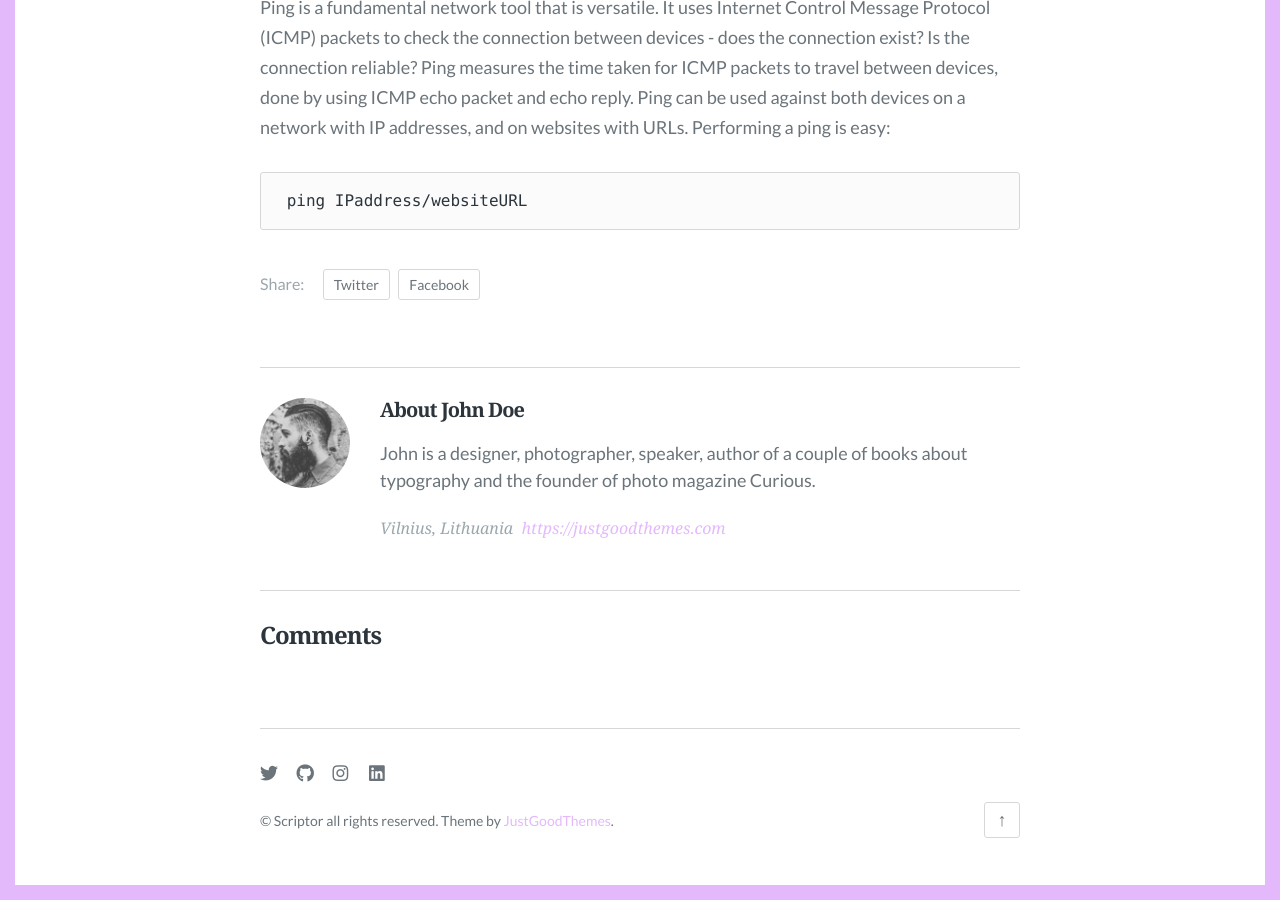
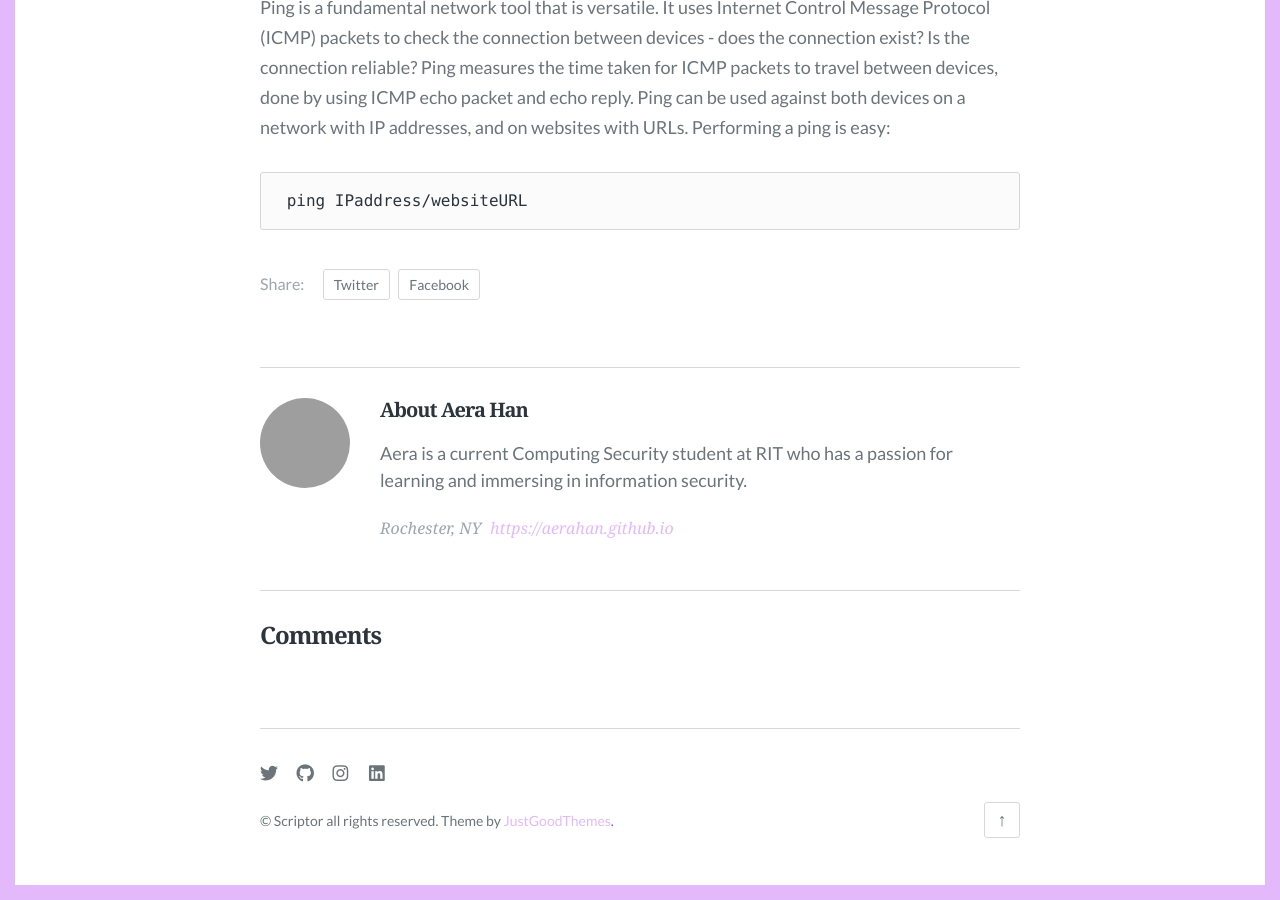
Before and after one commit to JustGoodThemes/Scriptor-Jekyll-Theme, a Jekyll site: the page built from _posts/2022-09-26-thm-what-is-networking-room-writeup.md, in a window 1280 px wide and 900 px high, scrolled down 2029 px. Built offline with Jekyll 4.4.1, drawn with Linux system fonts in a browser that asks for light colours; some web fonts are replaced; comment, search, counter and statistics services are not loaded; grey boxes are pictures that could not be loaded.

Commit message:
Update author.json
updated author file

```diff
--- a/_data/author.json
+++ b/_data/author.json
@@ -1,7 +1,7 @@
 {
-  "name": "John Doe",
-  "bio": "John is a designer, photographer, speaker, author of a couple of books about typography and the founder of photo magazine Curious.",
-  "url": "https://justgoodthemes.com",
-  "location": "Vilnius, Lithuania",
-  "image": "images/author.png"
+  "name": "Aera Han",
+  "bio": "Aera is a current Computing Security student at RIT who has a passion for learning and immersing in information security.",
+  "url": "https://aerahan.github.io",
+  "location": "Rochester, NY",
+  "image": "images/aerahan.jpg"
 }
```
